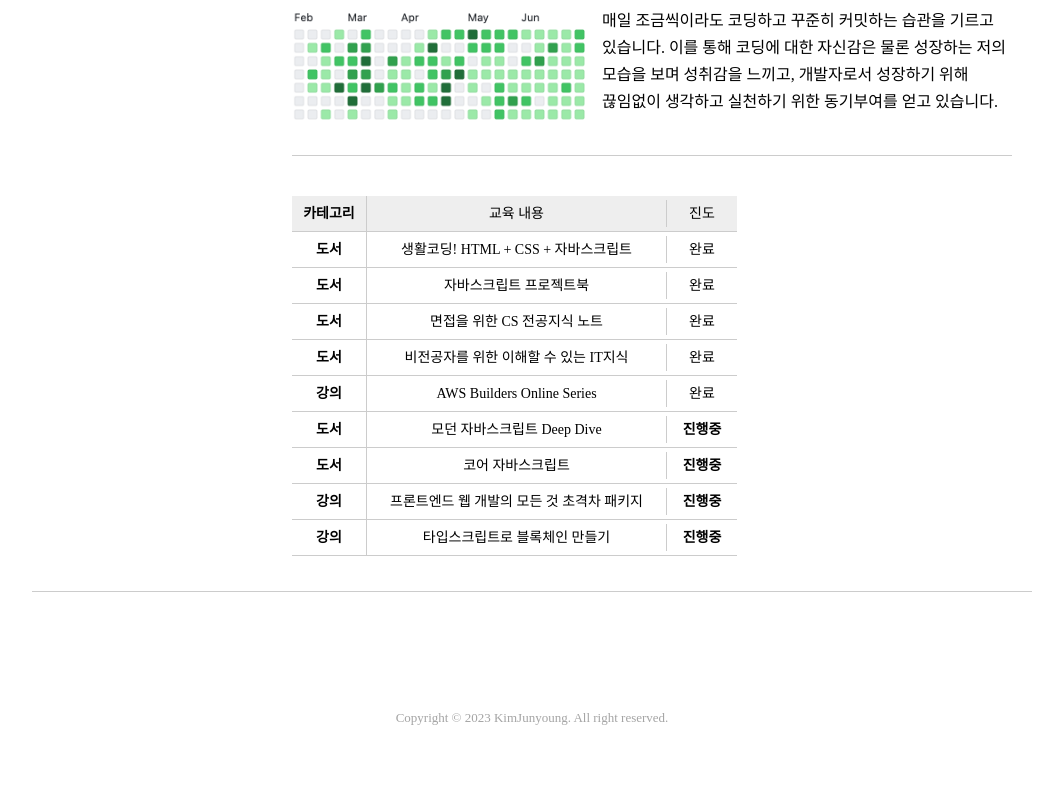
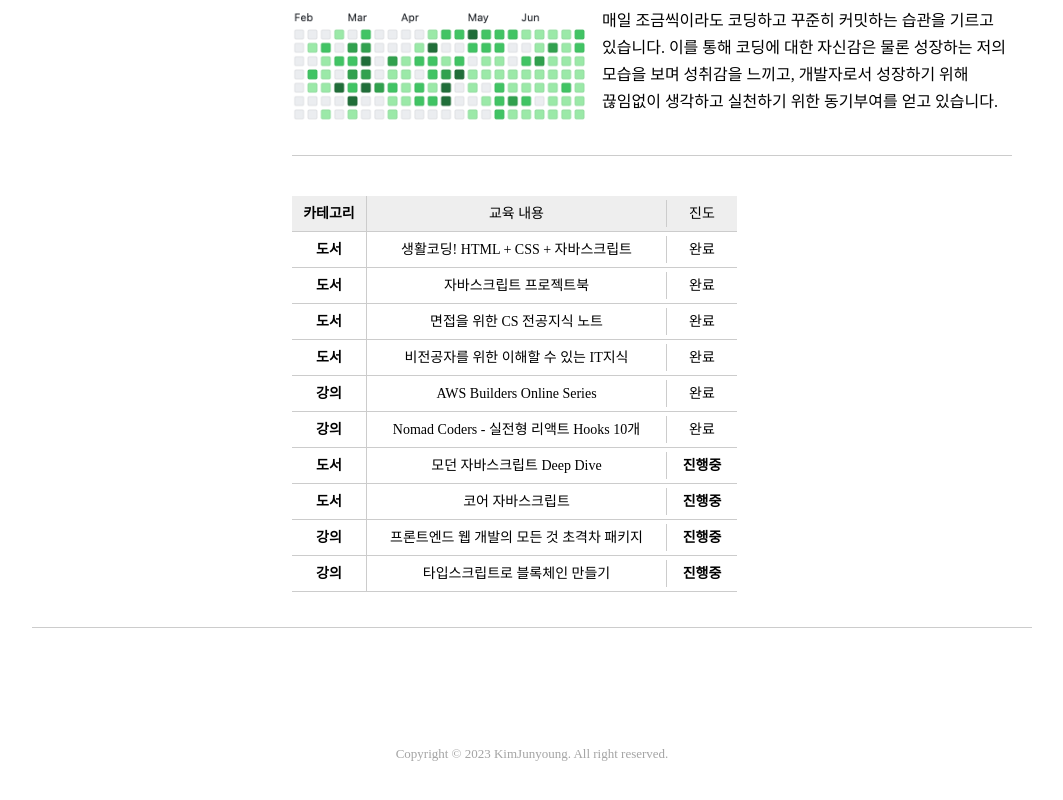
Before and after one commit to zunyange/portfolio, a React (Create React App) app: page / in a window 1280 px wide. Shown: the part 3896-4696 px from the top of the page, without its empty margins (108-1171 px from the left). Before the commit the page ends 4668 px from the top, so only its background shows below. Built offline with nearby package versions, Linux system fonts and the light colour scheme; a web font is replaced by a local one.

Commit message:
MODIFY : studied book

```diff
--- a/public/data/Study.json
+++ b/public/data/Study.json
@@ -32,24 +32,30 @@
   },
   {
     "id": 7,
+    "title": "강의",
+    "content": "Nomad Coders - 실전형 리액트 Hooks 10개",
+    "degree": "완료"
+  },
+  {
+    "id": 8,
     "title": "도서",
     "content": "모던 자바스크립트 Deep Dive",
     "degree": "진행중"
   },
   {
-    "id": 8,
+    "id": 9,
     "title": "도서",
     "content": "코어 자바스크립트",
     "degree": "진행중"
   },
   {
-    "id": 9,
+    "id": 10,
     "title": "강의",
     "content": "프론트엔드 웹 개발의 모든 것 초격차 패키지",
     "degree": "진행중"
   },
   {
-    "id": 10,
+    "id": 11,
     "title": "강의",
     "content": "타입스크립트로 블록체인 만들기",
     "degree": "진행중"
--- a/src/components/Resume/Resume.js
+++ b/src/components/Resume/Resume.js
@@ -151,7 +151,7 @@ const Resume = ({ resume }) => {
                           <S.StyledTdOne>{content}</S.StyledTdOne>
                           <S.StyledTd
                             style={
-                              id >= 7 && id <= 10 ? { fontWeight: 'Bold' } : {}
+                              id >= 8 && id <= 11 ? { fontWeight: 'Bold' } : {}
                             }
                           >
                             {degree}
```
